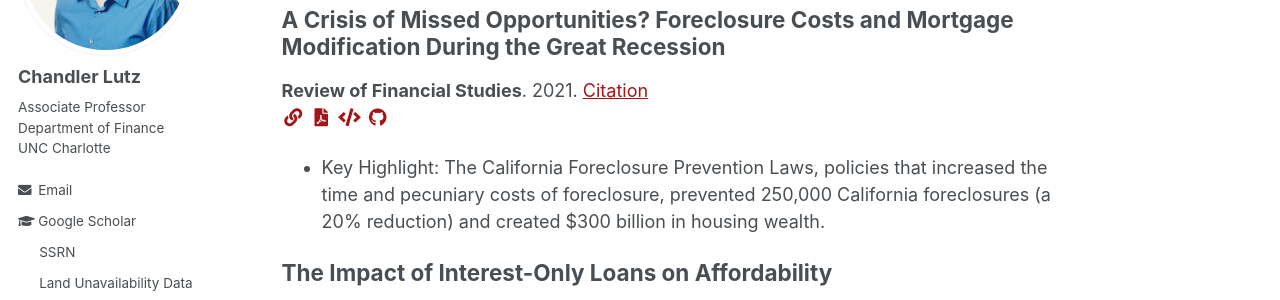
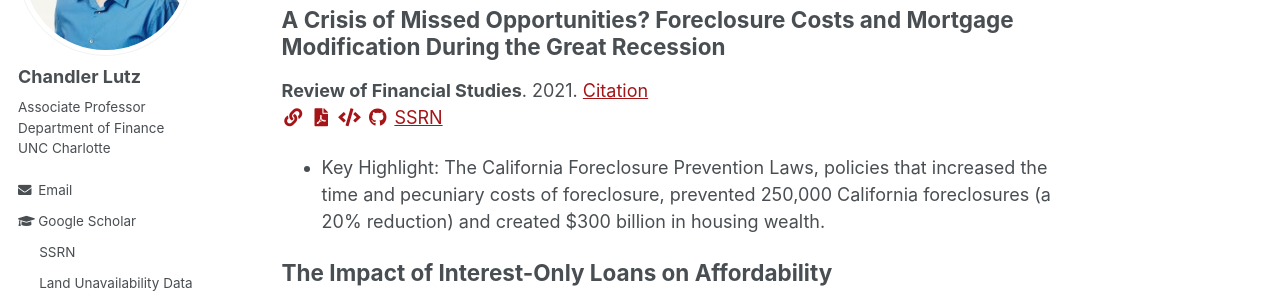
Before and after one commit to ChandlerLutz/ChandlerLutz.github.io, a Jekyll site: the page built from _pages/about.md, in a window 1280 px wide and 900 px high, scrolled down 1621 px. Shown: the part 153-453 px from the top of the window. Built offline with Jekyll 4.4.1, drawn with Linux system fonts in a browser that asks for light colours.

Commit message:
Update SSRN link

```diff
--- a/_includes/archive-single.html
+++ b/_includes/archive-single.html
@@ -74,7 +74,7 @@
         <a href="{{ post.github }}"><i class="fab fa-fw fa-github zoom" aria-hidden="true"></i></a>
       {% endif %}
       {% if post.ssrn %}
-        <a href="{{ post.ssrn }}"><i class="fab fa-fw fa-ssrn zoom" aria-hidden="true"></i></a>
+        <a href="{{ post.ssrn }}">SSRN</a>
       {% endif %}
       </p>
     {% elsif post.collection == 'workingpapers' %}
```
